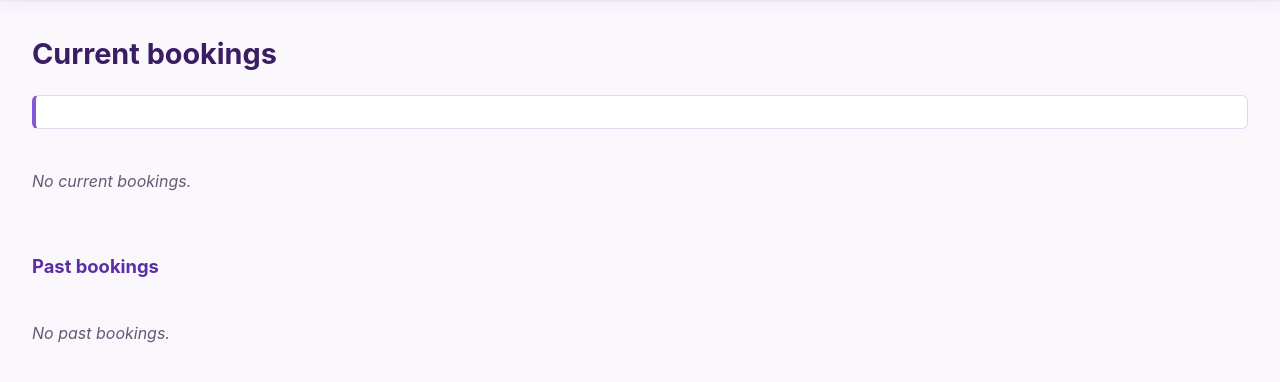
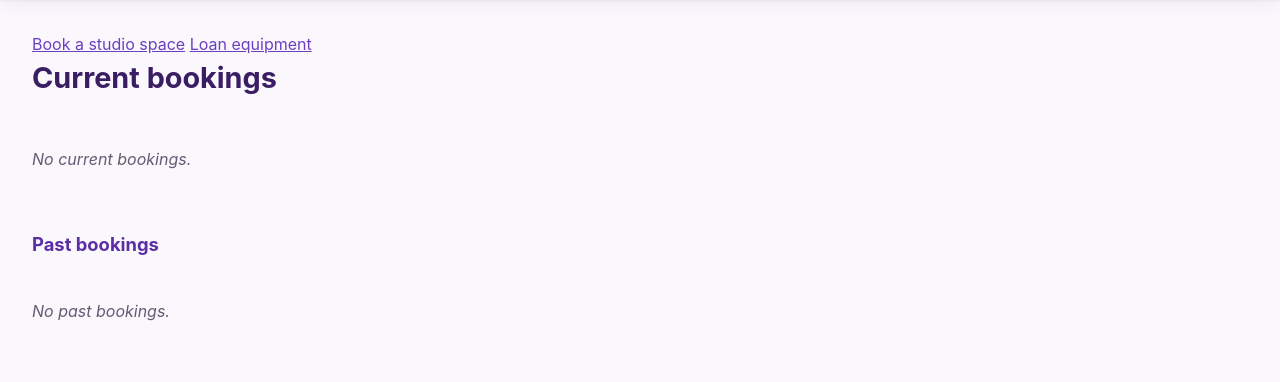
Before and after one commit to rachell-aristo/KGV_AV_Booking_System, a Flask app: page /student_home in a window 1280 px wide. Shown: the part 54-436 px from the top of the page. Run offline with Flask 3, Linux system fonts and the light colour scheme; the visitor is signed in with stand-in values (Sample User, id 1); data that the repository does not hold is empty.

Commit message:
Added links to booking pages to student_home

```diff
--- a/templates/student_home.html
+++ b/templates/student_home.html
@@ -1,11 +1,15 @@
 {% extends "base.html" %}
 {% block title %}Student Home{% endblock %}
 {% block content %}
+<a href="/studiobooking">Book a studio space</a>
+<a href="/equipbooking">Loan equipment</a>
+
 <h1>Current bookings</h1>
 
 <div class="booking-list">
-    <div class="booking-card">
-        {% for i in studio_current_bookings %}
+
+    {% for i in studio_current_bookings %}
+        <div class="booking-card">
             <span class="booking-title">{{i.studio_space.name}} &middot; {{i.studio_booking_date}} &middot; {{i.slot.name}}</span>
             <span class="status status-{{i.studio_booking_status.value}}">{{i.studio_booking_status.value}}</span>
             <span class="booking-meta">
@@ -15,8 +19,9 @@
                 {% endfor %}
             </span>
             <span class="booking-meta">Reason: {{i.student_studio_booking_reason}}</span>
-        {% endfor %}
-    </div>
+        </div>
+    {% endfor %}
+
     {% for i in equip_current_bookings %}
         <div class="booking-card">
             <span class="booking-title">Equipment Booking</span>
```
